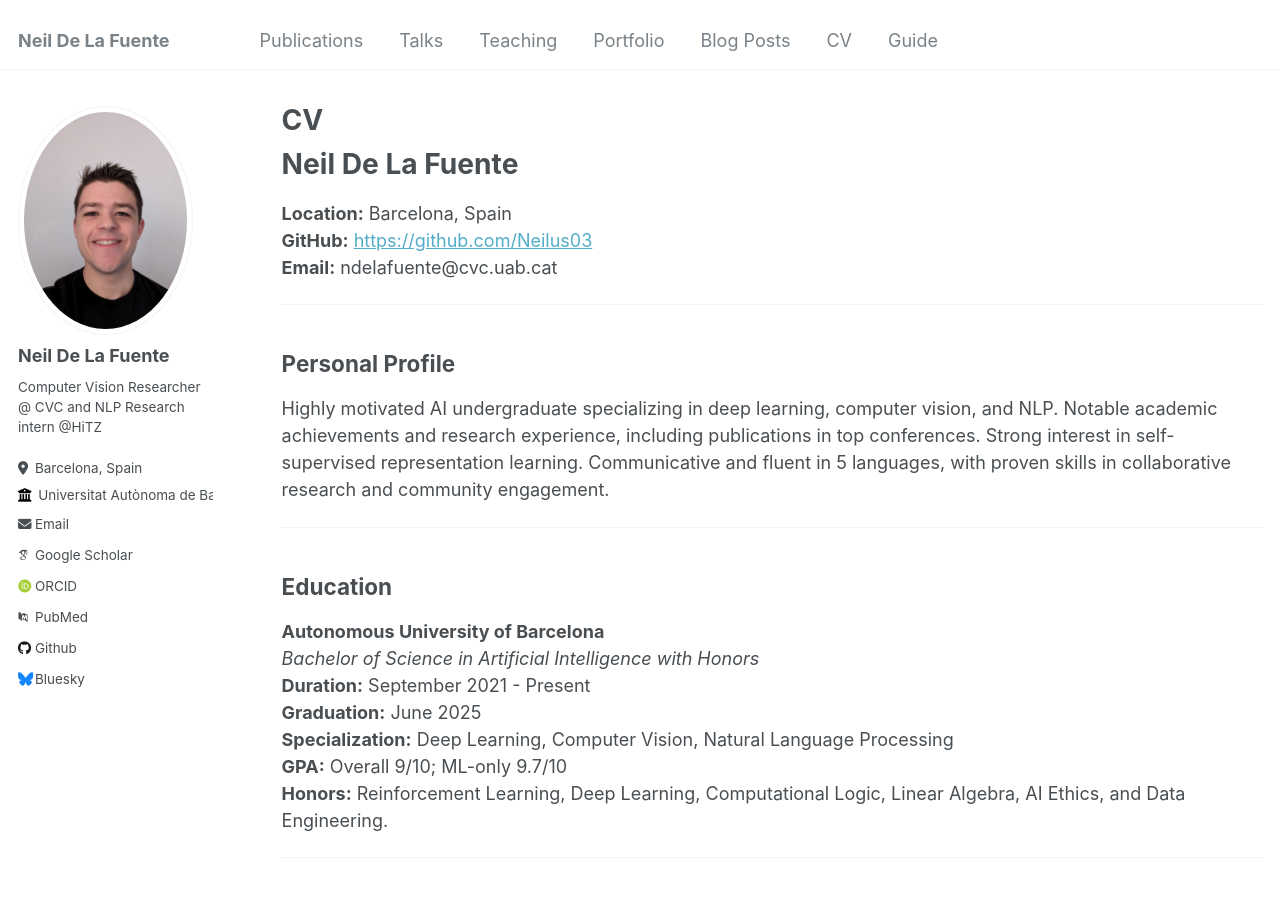
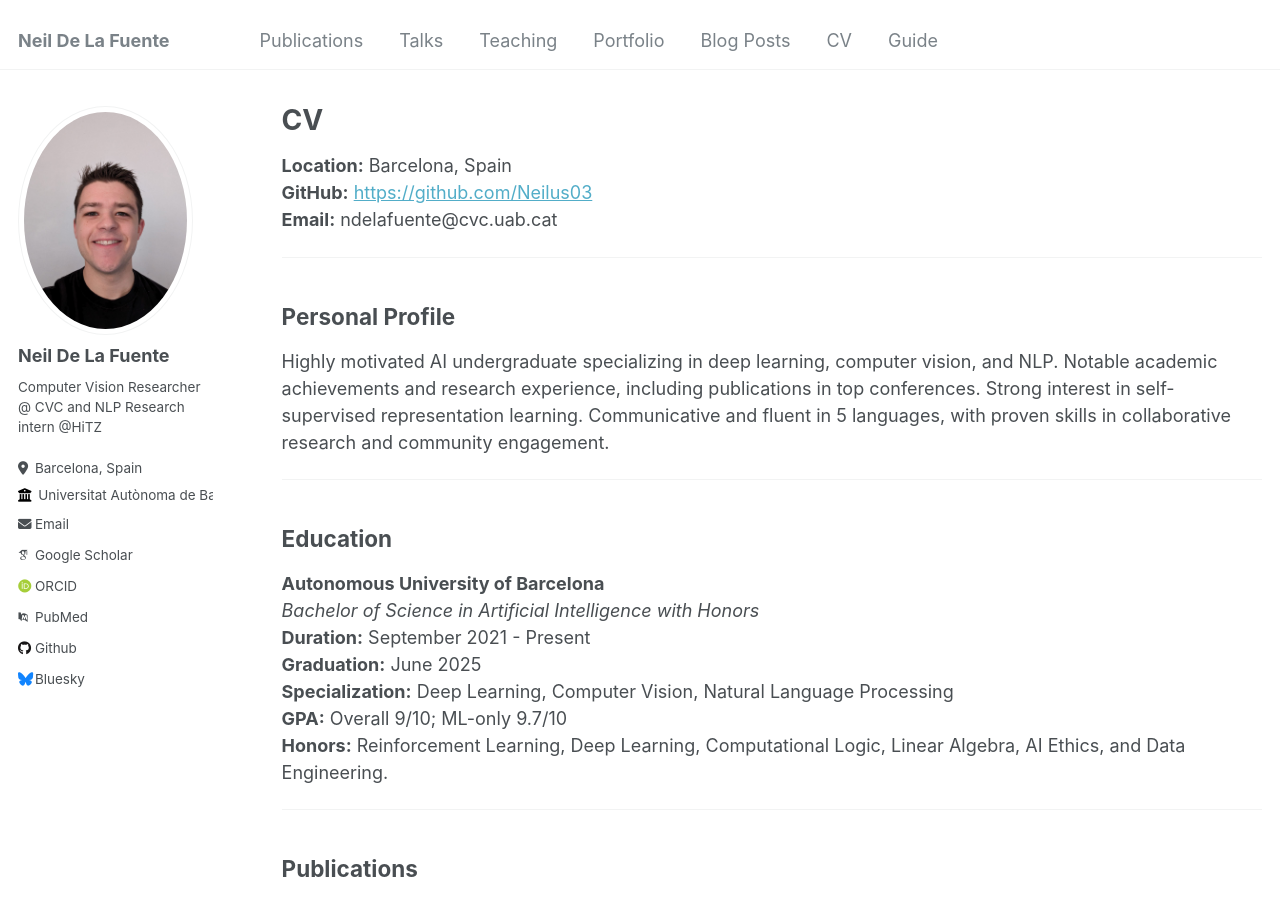
Before and after one commit to Neilus03/neilus03.github.io, a Jekyll site: the page built from _pages/cv.md, in a window 1280 px wide and 900 px high. Built offline with Jekyll 4.4.1, drawn with Linux system fonts in a browser that asks for light colours; some web fonts are replaced.

Commit message:
Update cv.md

```diff
--- a/_pages/cv.md
+++ b/_pages/cv.md
@@ -8,7 +8,6 @@ redirect_from:
 ---
 
 {% include base_path %}
-# Neil De La Fuente
 
 **Location:** Barcelona, Spain
 **GitHub:** [https://github.com/Neilus03](https://github.com/Neilus03)
```
